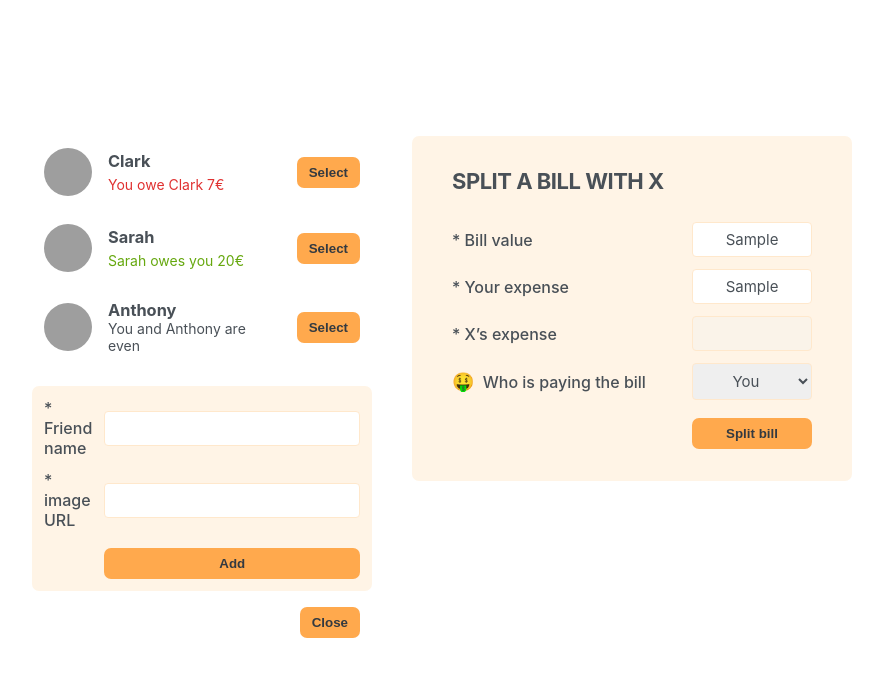
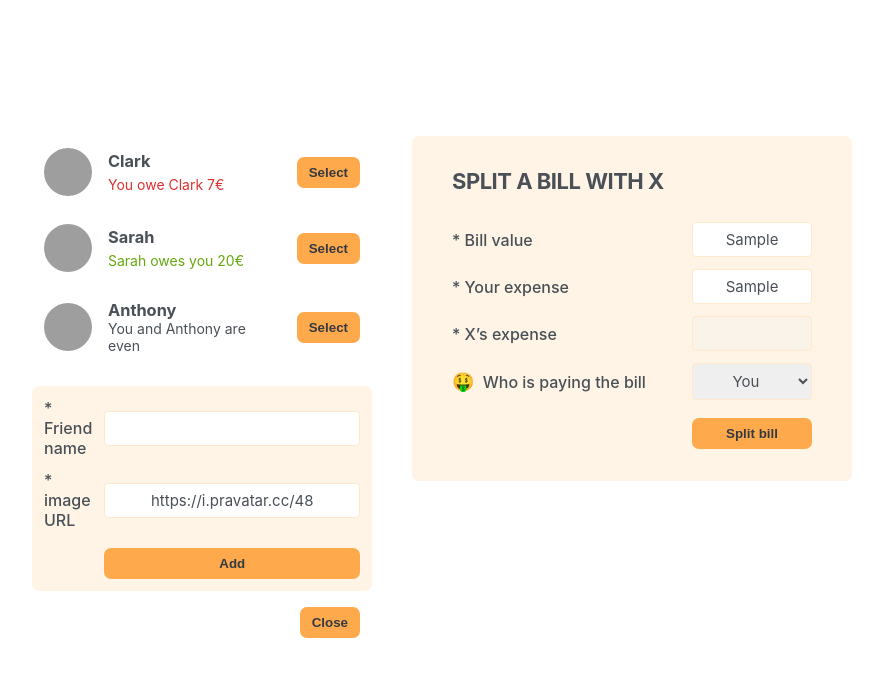
Before and after one commit to OkMoroz/React-course, a React (Create React App) app in the folder 06-eat-n-split/: page / in a window 1280 px wide. Both pictures are taken after typing "Sample", "Sample" into the empty fields and a click on the button "Add friend". Shown: the top 676 px of the page, without its empty margins (198-1081 px from the left). Built offline with nearby package versions, Linux system fonts and the light colour scheme; grey boxes are pictures that could not be loaded.

Commit message:
added friends

```diff
--- a/06-eat-n-split/src/App.js
+++ b/06-eat-n-split/src/App.js
@@ -29,27 +29,30 @@
 }
 
 export default function App() {
-  const [showAddFriends, setShowAddFriends] = useState(false);
+  const [friends, setFriends] = useState(initialFriends);
+  const [showAddFriend, setShowAddFriend] = useState(false);
   function handleShowAddFriend() {
-    setShowAddFriends((show) => !show);
+    setShowAddFriend((show) => !show);
+  }
+  function handleAddFriend(friend) {
+    setFriends((friends) => [...friends, friend]);
+    setShowAddFriend(false);
   }
 
   return (
     <div className="app">
       <div className="sidebar">
-        <FriendsList />
-        {showAddFriends && <FormAddFriend />}
+        <FriendsList friends={friends} />
+        {showAddFriend && <FormAddFriend onAddFriend={handleAddFriend} />}
         <Button onClick={handleShowAddFriend}>
-          {showAddFriends ? "Close" : "Add friend"}
+          {showAddFriend ? "Close" : "Add friend"}
         </Button>
       </div>
       <FormSplitBill />
     </div>
   );
 }
-function FriendsList() {
-  const friends = initialFriends;
-
+function FriendsList({ friends }) {
   return (
     <ul>
       {friends.map((friend) => (
@@ -80,14 +83,42 @@
   );
 }
 
-function FormAddFriend() {
+function FormAddFriend({ onAddFriend }) {
+  const [name, setName] = useState("");
+  const [image, setImage] = useState("https://i.pravatar.cc/48");
+
+  function handleSubmit(e) {
+    e.preventDefault();
+
+    if (!name || !image) return;
+    const id = crypto.randomUUID();
+
+    const newFriend = {
+      id,
+      name,
+      image: `${image}?=${id}`,
+      balance: 0,
+    };
+    onAddFriend(newFriend);
+    setName("");
+    setImage("https://i.pravatar.cc/48");
+  }
+
   return (
-    <form className="form-add-friend">
+    <form className="form-add-friend" onSubmit={handleSubmit}>
       <label>* Friend name</label>
-      <input type="text" />
+      <input
+        type="text"
+        value={name}
+        onChange={(e) => setName(e.target.value)}
+      />
 
       <label>* image URL</label>
-      <input type="text" />
+      <input
+        type="text"
+        value={image}
+        onChange={(e) => setImage(e.target.value)}
+      />
 
       <Button>Add</Button>
     </form>
```
